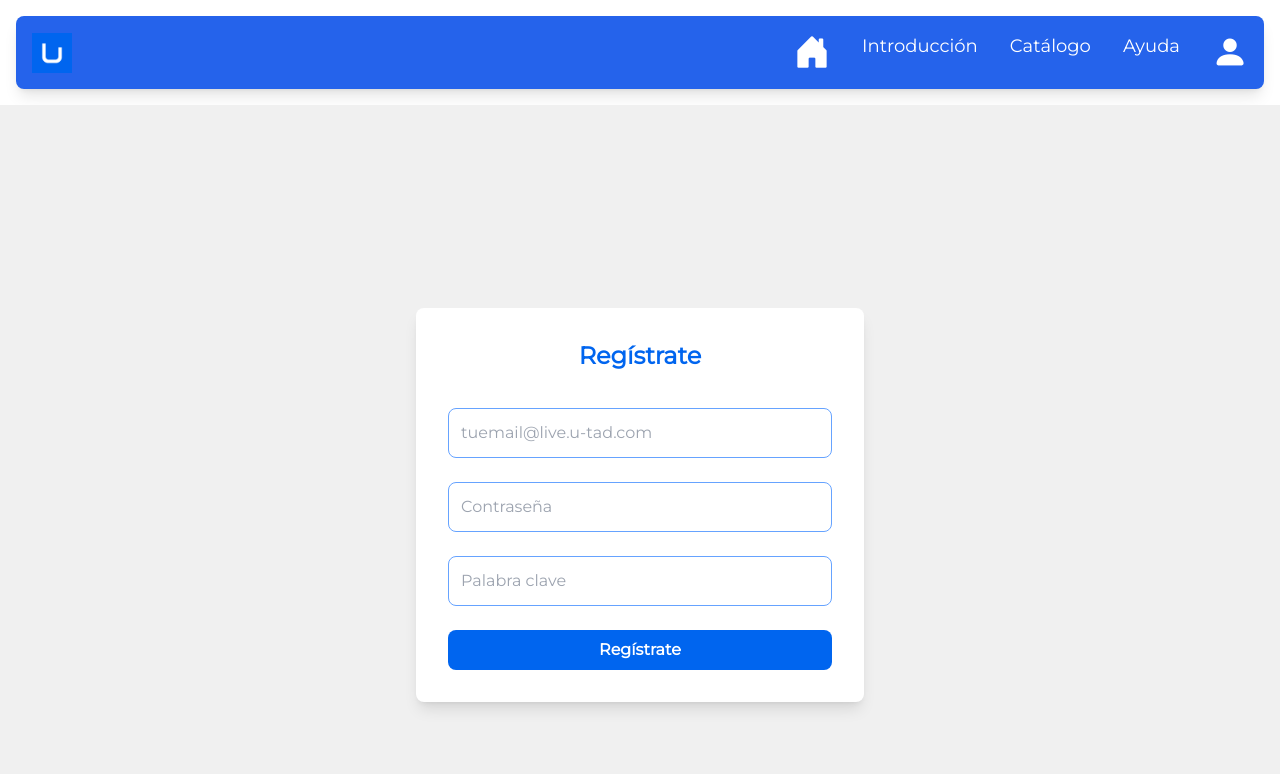
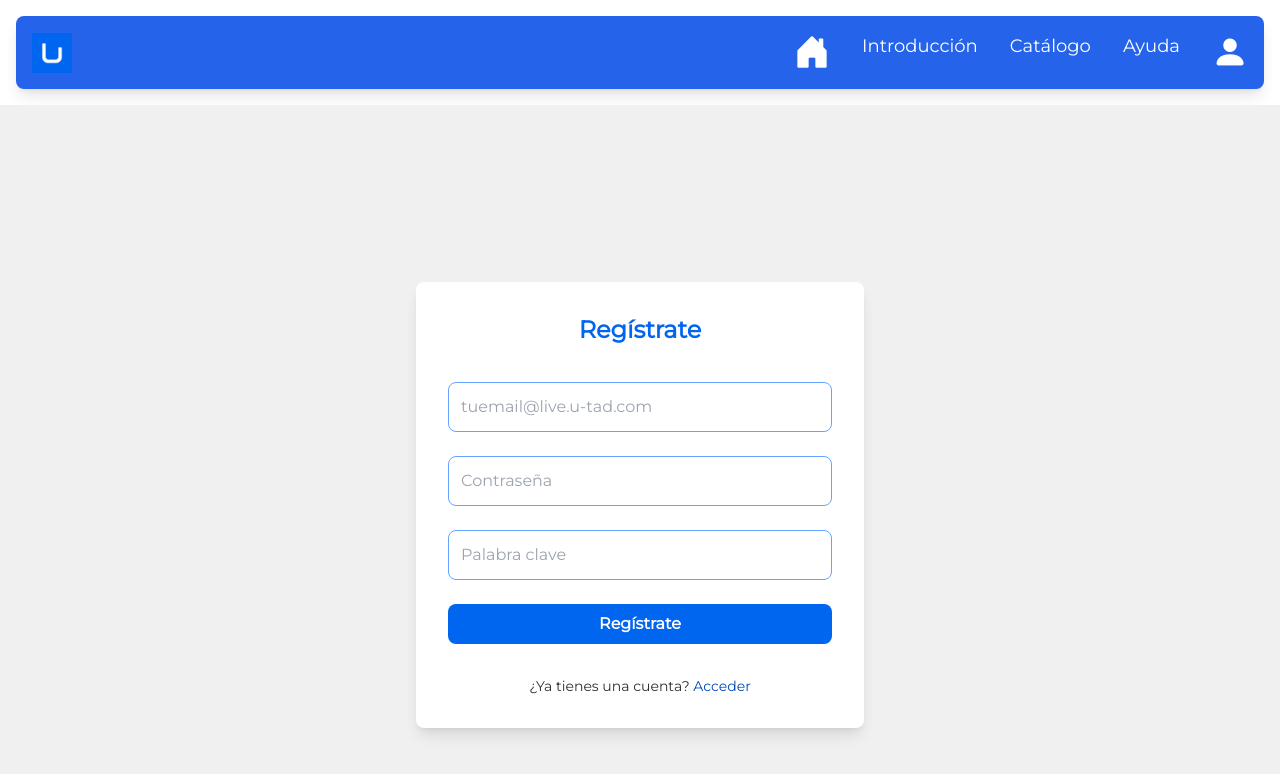
Before and after one commit to U-tad-ASISTENTE-CARRERA/Frontend, a Next.js app in the folder frontend/: page /register in a window 1280 px wide. Shown: the top 774 px of the page. Built offline with nearby package versions, Linux system fonts and the light colour scheme.

Commit message:
Más arreglos

```diff
--- a/frontend/src/app/constants/theme.js
+++ b/frontend/src/app/constants/theme.js
@@ -78,7 +78,8 @@ export const styles = {
     border: 'none',
     background: 'none',
     cursor: 'pointer',
-    textAlign: 'left'
+    textAlign: 'left',
+    color: 'black',
   },
   overlay: {
     position: 'fixed',
--- a/frontend/src/app/login/page.js
+++ b/frontend/src/app/login/page.js
@@ -42,8 +42,22 @@ const Login = () => {
         body: JSON.stringify({ email, password }),
       });
 
-      if (!response.ok) {
-        throw new Error("Error en el inicio de sesión");
+       if (!response.ok) {
+        if (data?.errors && Array.isArray(data.errors)) {
+          setError(data.errors[0]);
+          return;
+        }
+
+        const errorMessages = {
+          USER_NOT_FOUND: "Usuario no encontrado",
+          INVALID_SEED_WORD:
+            "La palabra clave introducida no es la correcta",
+          INTERNAL_SERVER_ERROR:
+            "Error interno del servidor. Inténtalo más tarde.",
+        };
+
+        setError(errorMessages[data?.error] || "Error en el registro");
+        return;
       }
 
       const data = await response.json();
--- a/frontend/src/app/register/page.js
+++ b/frontend/src/app/register/page.js
@@ -34,8 +34,6 @@ const Register = () => {
     }
 
     try {
-      console.log("Enviando solicitud a backend...");
-
       const response = await fetch("http://localhost:3000/register", {
         method: "POST",
         headers: {
@@ -163,6 +161,19 @@ const Register = () => {
               Regístrate
             </button>
           </form>
+          <p
+            className="text-sm text-center mt-8"
+            style={{ color: theme.palette.text.hex }}
+          >
+          ¿Ya tienes una cuenta?{" "}
+          <a
+            href="/login"
+            style={{ color: theme.palette.dark.hex }}
+            className="hover:underline"
+          >
+            Acceder
+            </a>
+          </p>
         </div>
       </div>
     </>
```
